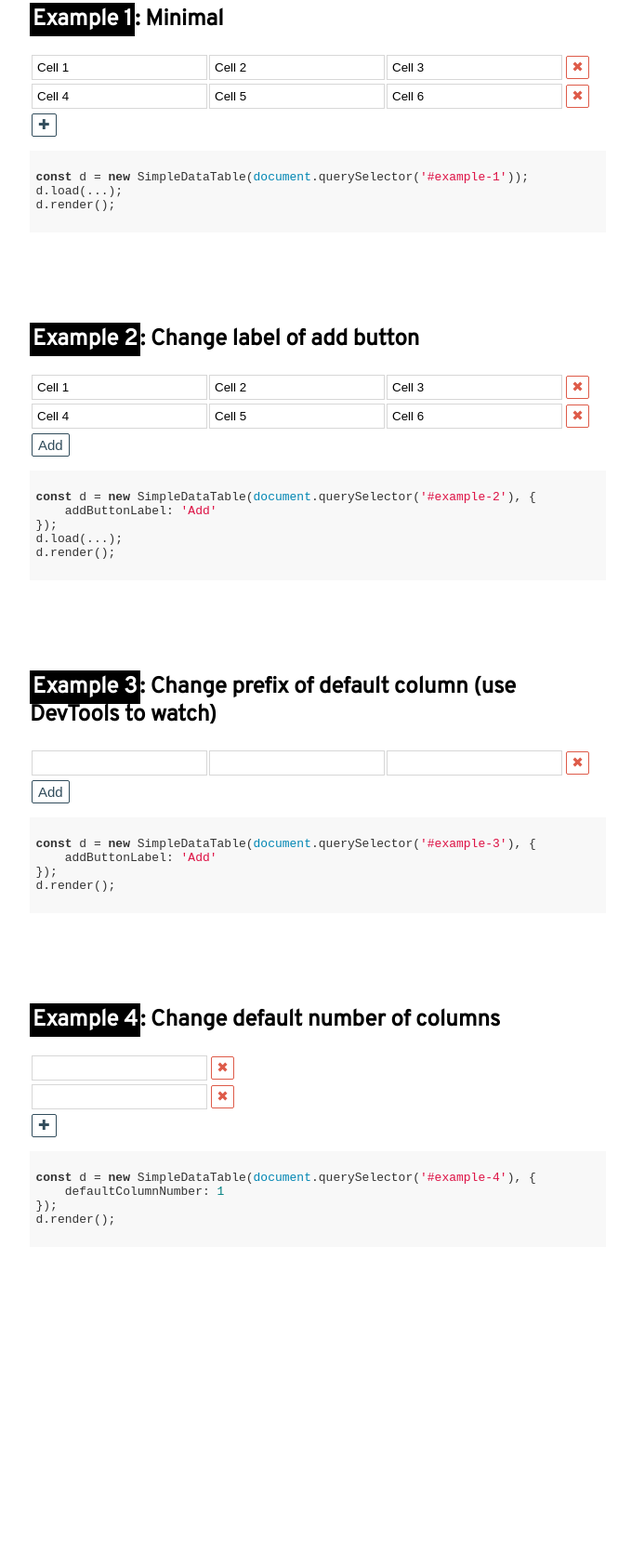
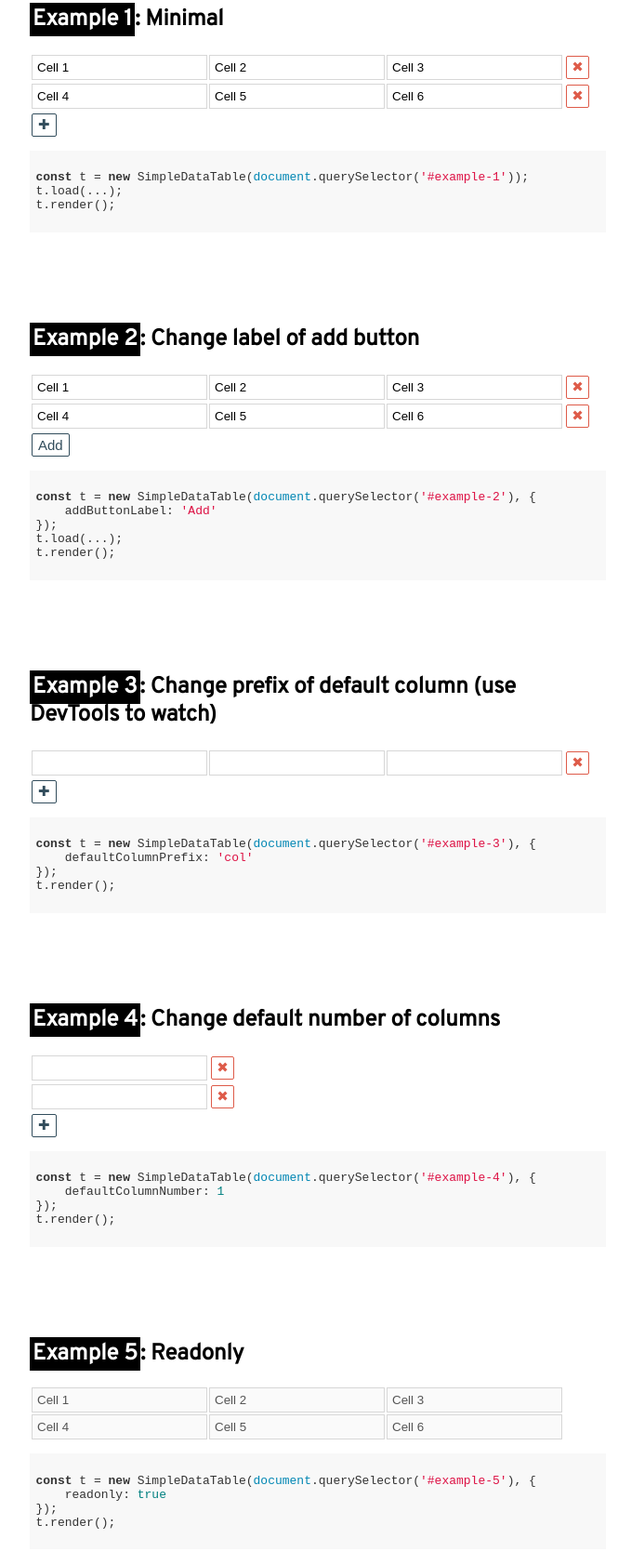
Before and after one commit to piecioshka/simple-data-table, a website: page demo/index.html in a window 1280 px wide. Shown: the part 75-1758 px from the top of the page at 93% size, without its empty margins (298-963 px from the left). Before the commit the page ends 1516 px from the top, so only its background shows below. Drawn offline with Linux system fonts and the light colour scheme; a web font is replaced by a local one.

Commit message:
Support Readonly Mode (#14)

```diff
--- a/demo/index.html
+++ b/demo/index.html
@@ -25,15 +25,15 @@
     <div id="example-1"></div>
     <script>
         (function () {
-            const d = new SimpleDataTable(document.querySelector('#example-1'));
-            d.load(FIXTURE_2_ROWS);
-            d.render();
+            const t = new SimpleDataTable(document.querySelector('#example-1'));
+            t.load(FIXTURE_2_ROWS);
+            t.render();
         })();
     </script>
     <pre><code>
-const d = new SimpleDataTable(document.querySelector('#example-1'));
-d.load(...);
-d.render();
+const t = new SimpleDataTable(document.querySelector('#example-1'));
+t.load(...);
+t.render();
     </code></pre>
 </section>
 
@@ -42,19 +42,19 @@ d.render();
     <div id="example-2"></div>
     <script>
         (function () {
-            const d = new SimpleDataTable(document.querySelector('#example-2'), {
+            const t = new SimpleDataTable(document.querySelector('#example-2'), {
                 addButtonLabel: 'Add'
             });
-            d.load(FIXTURE_2_ROWS);
-            d.render();
+            t.load(FIXTURE_2_ROWS);
+            t.render();
         })();
     </script>
     <pre><code>
-const d = new SimpleDataTable(document.querySelector('#example-2'), {
+const t = new SimpleDataTable(document.querySelector('#example-2'), {
     addButtonLabel: 'Add'
 });
-d.load(...);
-d.render();
+t.load(...);
+t.render();
     </code></pre>
 </section>
 
@@ -63,19 +63,19 @@ d.render();
     <div id="example-3"></div>
     <script>
         (function () {
-            const d = new SimpleDataTable(document.querySelector('#example-3'), {
-                addButtonLabel: 'Add'
+            const t = new SimpleDataTable(document.querySelector('#example-3'), {
+                defaultColumnPrefix: 'col'
             });
-            d.render();
-            const $addButton = d.$el.querySelector('button.add-row');
+            t.render();
+            const $addButton = t.$el.querySelector('button.add-row');
             $addButton.dispatchEvent(new Event('click'));
         })();
     </script>
     <pre><code>
-const d = new SimpleDataTable(document.querySelector('#example-3'), {
-    addButtonLabel: 'Add'
+const t = new SimpleDataTable(document.querySelector('#example-3'), {
+    defaultColumnPrefix: 'col'
 });
-d.render();
+t.render();
     </code></pre>
 </section>
 
@@ -84,20 +84,40 @@ d.render();
     <div id="example-4"></div>
     <script>
         (function () {
-            const d = new SimpleDataTable(document.querySelector('#example-4'), {
+            const t = new SimpleDataTable(document.querySelector('#example-4'), {
                 defaultColumnNumber: 1
             });
-            d.render();
-            const $addButton = d.$el.querySelector('button.add-row');
+            t.render();
+            const $addButton = t.$el.querySelector('button.add-row');
             $addButton.dispatchEvent(new Event('click'));
             $addButton.dispatchEvent(new Event('click'));
         })();
     </script>
     <pre><code>
-const d = new SimpleDataTable(document.querySelector('#example-4'), {
+const t = new SimpleDataTable(document.querySelector('#example-4'), {
     defaultColumnNumber: 1
 });
-d.render();
+t.render();
+    </code></pre>
+</section>
+
+<section>
+    <h2><em>Example 5</em>: Readonly</h2>
+    <div id="example-5"></div>
+    <script>
+        (function () {
+            const t = new SimpleDataTable(document.querySelector('#example-5'), {
+                readonly: true
+            });
+            t.load(FIXTURE_2_ROWS);
+            t.render();
+        })();
+    </script>
+    <pre><code>
+const t = new SimpleDataTable(document.querySelector('#example-5'), {
+    readonly: true
+});
+t.render();
     </code></pre>
 </section>
 
--- a/src/index.js
+++ b/src/index.js
@@ -2,6 +2,7 @@ class SimpleDataTable {
     constructor($el, options = {}) {
         this.$el = $el;
         this.addButtonLabel = options.addButtonLabel || '✚';
+        this.readonly = options.readonly || false;
         this.defaultColumnPrefix = options.defaultColumnPrefix || 'column';
         this.defaultColumnNumber = options.defaultColumnNumber || 3;
         this.defaultHighlightedCellClass = options.defaultHighlightedCellClass || 'highlighted-cell';
@@ -28,16 +29,21 @@ class SimpleDataTable {
                 $row.appendChild($cell);
             });
 
-            this._addCellWithRemoveButton($row);
+            const $cell = (this.readonly)
+                ? this._createEmptyCell()
+                : this._createCellWithRemoveRowButton();
+            $row.appendChild($cell);
 
             $tbody.appendChild($row);
         });
 
         this.$el.appendChild($table);
 
-        const $addButton = this._createAddButton();
+        if (!this.readonly) {
+            const $addButton = this._createAddButton();
+            this.$el.appendChild($addButton);
+        }
 
-        this.$el.appendChild($addButton);
         return this;
     }
 
@@ -107,8 +113,12 @@ class SimpleDataTable {
         $input.value = content;
     }
 
+    _createEmptyCell() {
+        return document.createElement('td');
+    }
+
     _createCellWithRemoveRowButton() {
-        const $cell = document.createElement('td');
+        const $cell = this._createEmptyCell();
         const $removeButton = document.createElement('button');
         $removeButton.classList.add('remove-row');
         $removeButton.textContent = '✖︎';
@@ -142,10 +152,14 @@ class SimpleDataTable {
         $input.value = value;
         $input.name = name;
 
+        if (this.readonly) {
+            $input.disabled = true;
+        }
+
         $input.addEventListener('change', () => {
             this.data[rowIndex][name] = $input.value;
             this.emit(SimpleDataTable.EVENTS.UPDATE, this.data);
-        }, this);
+        });
 
         $cell.appendChild($input);
         return $cell;
@@ -167,7 +181,7 @@ class SimpleDataTable {
 
         this.data.push(record);
 
-        this._addCellWithRemoveButton($row);
+        $row.appendChild(this._createCellWithRemoveRowButton());
         $tbody.appendChild($row);
 
         this.emit(SimpleDataTable.EVENTS.ROW_ADDED);
@@ -187,11 +201,6 @@ class SimpleDataTable {
         return $elements.map(($cell) => $cell.querySelector('input'))
             .filter(($element) => $element)
             .map(($input) => $input.name);
-    }
-
-    _addCellWithRemoveButton($row) {
-        const $cellWithButton = this._createCellWithRemoveRowButton();
-        $row.appendChild($cellWithButton);
     }
 
     load(data) {
```
Also changed, not shown: test/test.index.js (+24 -0 lines), README.md.
